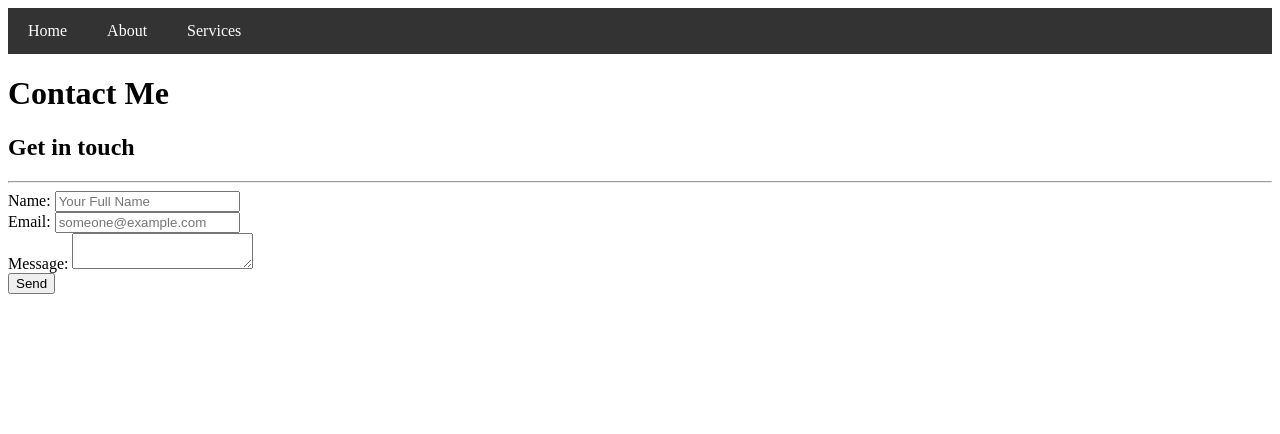
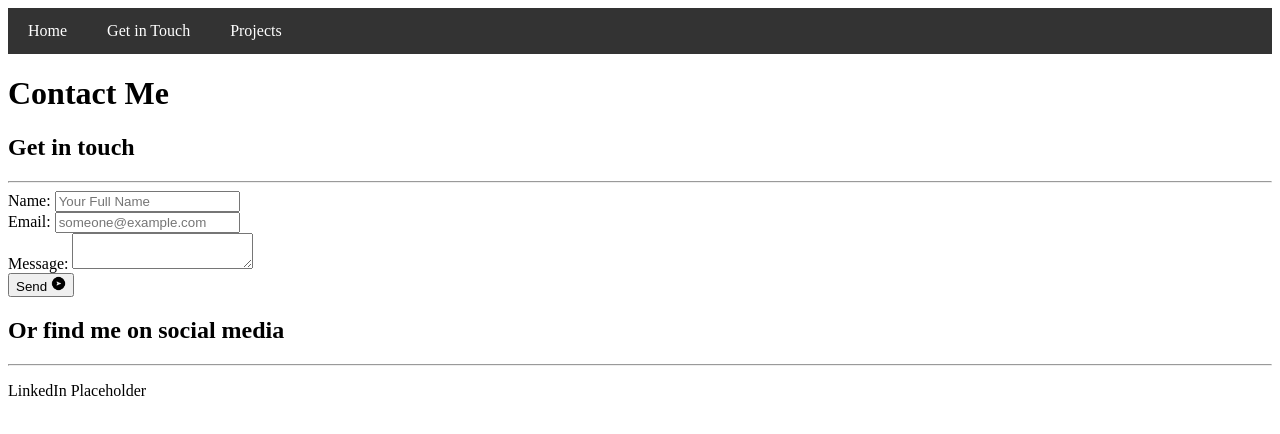
Before and after one commit to ArchieAbr/ArchieAbraham, a plain HTML site: page contact_me.html in a window 1280 px wide. Drawn offline with Linux system fonts and the light colour scheme.

Commit message:
ready to move onto some styling

```diff
--- a/contact_me.html
+++ b/contact_me.html
@@ -8,8 +8,8 @@
 <body>
 <div class="navbar">
     <a href="index.html">Home</a>
-    <a href="contact_me.html">About</a>
-    <a href="projects.html">Services</a>
+    <a href="contact_me.html">Get in Touch</a>
+    <a href="projects.html">Projects</a>
 </div>
 <h1>Contact Me</h1>
 
@@ -30,7 +30,12 @@
         <label for="message">Message:</label>
         <textarea id="message" name="message" class="contact-inputs" required></textarea>
         <br>
-        <button type="submit">Send</button>
+        <button type="submit">Send <img src="assets/submit_arrow.png" alt="arrow icon"  height="15" width="15"></button>
+        <div class="contact-right-side">
+            <h2>Or find me on social media</h2>
+            <hr>
+            <p>LinkedIn Placeholder</p>
+        </div>
     </form>
 </div>
 
```
